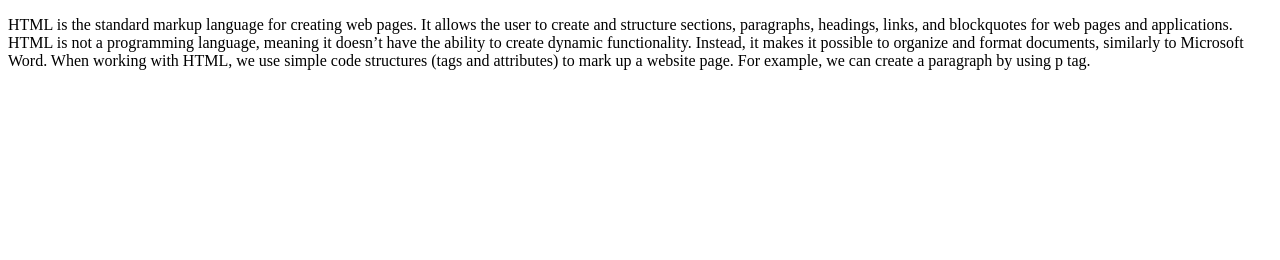
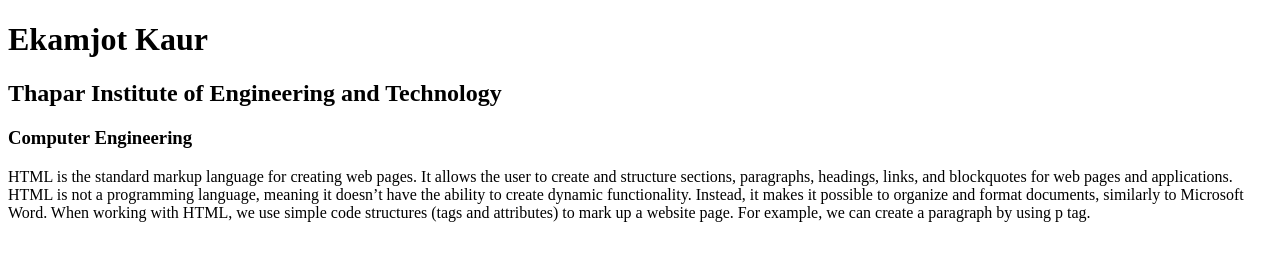
Before and after one commit to ekamkaur/RDIP-weektasks, a plain HTML site: page firstfile.html in a window 1280 px wide. Drawn offline with Linux system fonts and the light colour scheme.

Commit message:
modified title, added name, college, stream

```diff
--- a/firstfile.html
+++ b/firstfile.html
@@ -3,9 +3,12 @@
 <head>
     <meta charset="UTF-8">
     <meta name="viewport" content="width=device-width, initial-scale=1.0">
-    <title>My understanding of HTML</title>
+    <title>Ekamjot Kaur</title>
 </head>
 <body>
+    <h1> Ekamjot Kaur </h1>
+    <h2> Thapar Institute of Engineering and Technology</h2>
+    <h3> Computer Engineering</h3>
     <p>
         HTML is the standard markup language for creating web pages. It allows the user to create and structure sections, paragraphs, headings, links, and blockquotes for web pages and applications. HTML is not a programming language, meaning it doesn’t have the ability to create dynamic functionality. Instead, it makes it possible to organize and format documents, similarly to Microsoft Word.
         When working with HTML, we use simple code structures (tags and attributes) to mark up a website page. For example, we can create a paragraph by using p tag.
```
